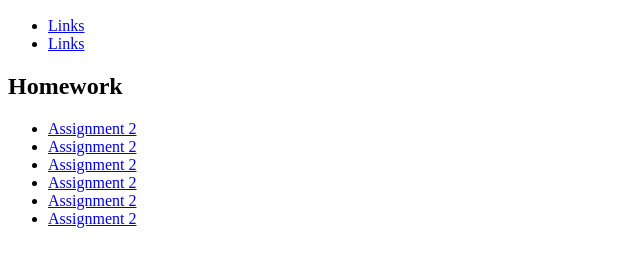
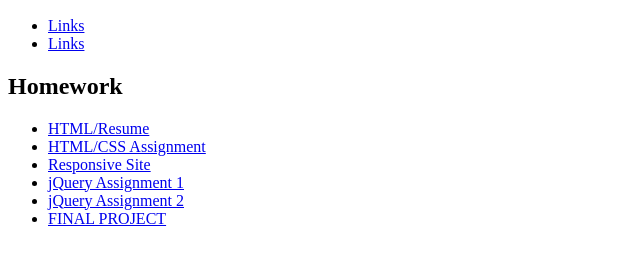
Before and after one commit to reunie24/reunie24.github.io, a plain HTML site: page index.html in a window 1280 px wide. Shown: the part 110-376 px from the top of the page, without its empty margins (0-640 px from the left). Drawn offline with Linux system fonts and the light colour scheme.

Commit message:
added assignment names

```diff
--- a/index.html
+++ b/index.html
@@ -18,22 +18,22 @@
     <h2>Homework</h2>
     <ul>
       <li>
-        <a href="#">Assignment 2</a>
+        <a href="#">HTML/Resume</a>
       </li>
       <li>
-        <a href="#">Assignment 2</a>
+        <a href="#">HTML/CSS Assignment</a>
       </li>
       <li>
-        <a href="#">Assignment 2</a>
+        <a href="#">Responsive Site</a>
       </li>
       <li>
-        <a href="#">Assignment 2</a>
+        <a href="#">jQuery Assignment 1</a>
       </li>
       <li>
-        <a href="#">Assignment 2</a>
+        <a href="#">jQuery Assignment 2</a>
       </li>
       <li>
-        <a href="#">Assignment 2</a>
+        <a href="#">FINAL PROJECT</a>
       </li>
   </body>
 </html>
```
